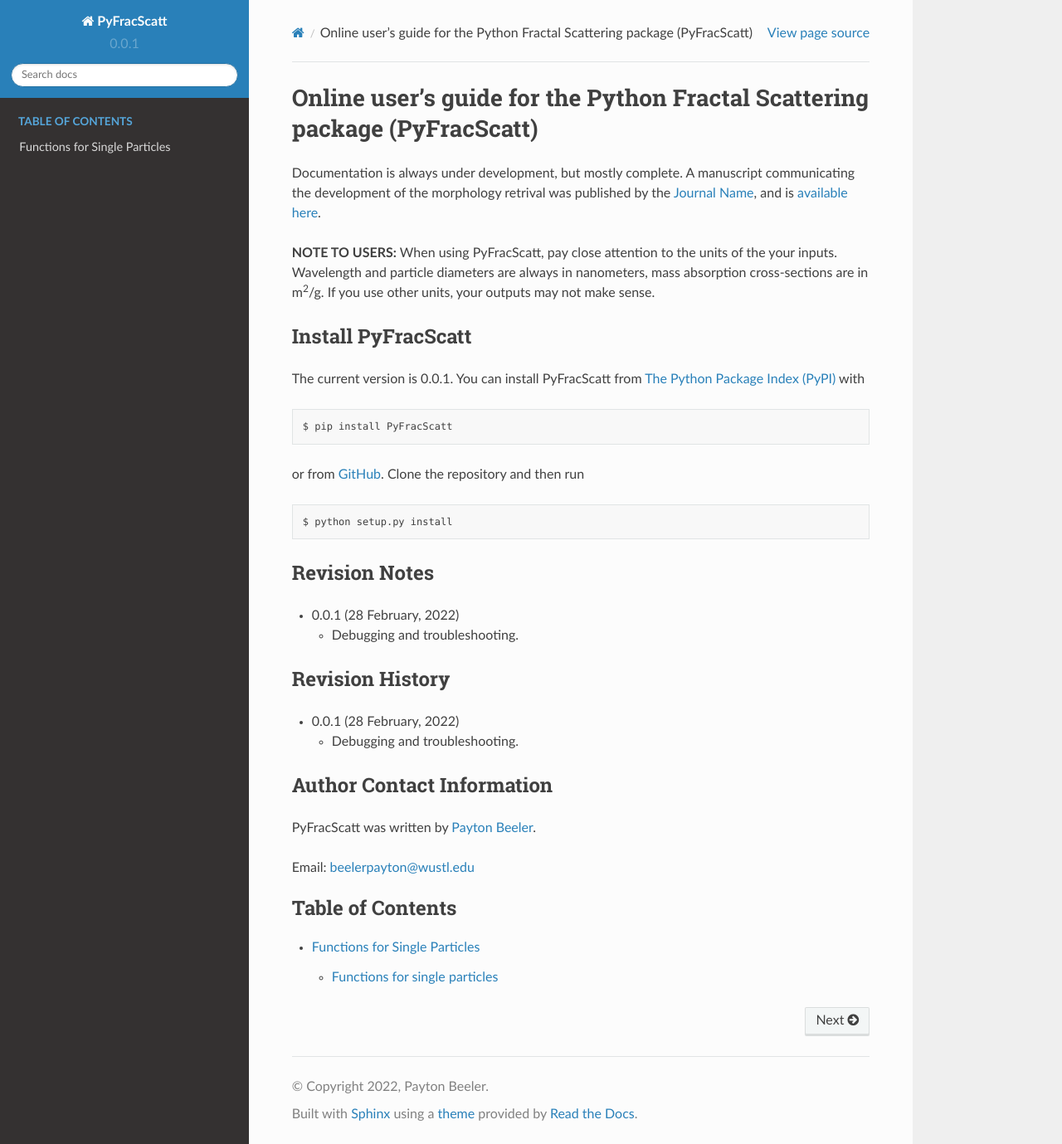
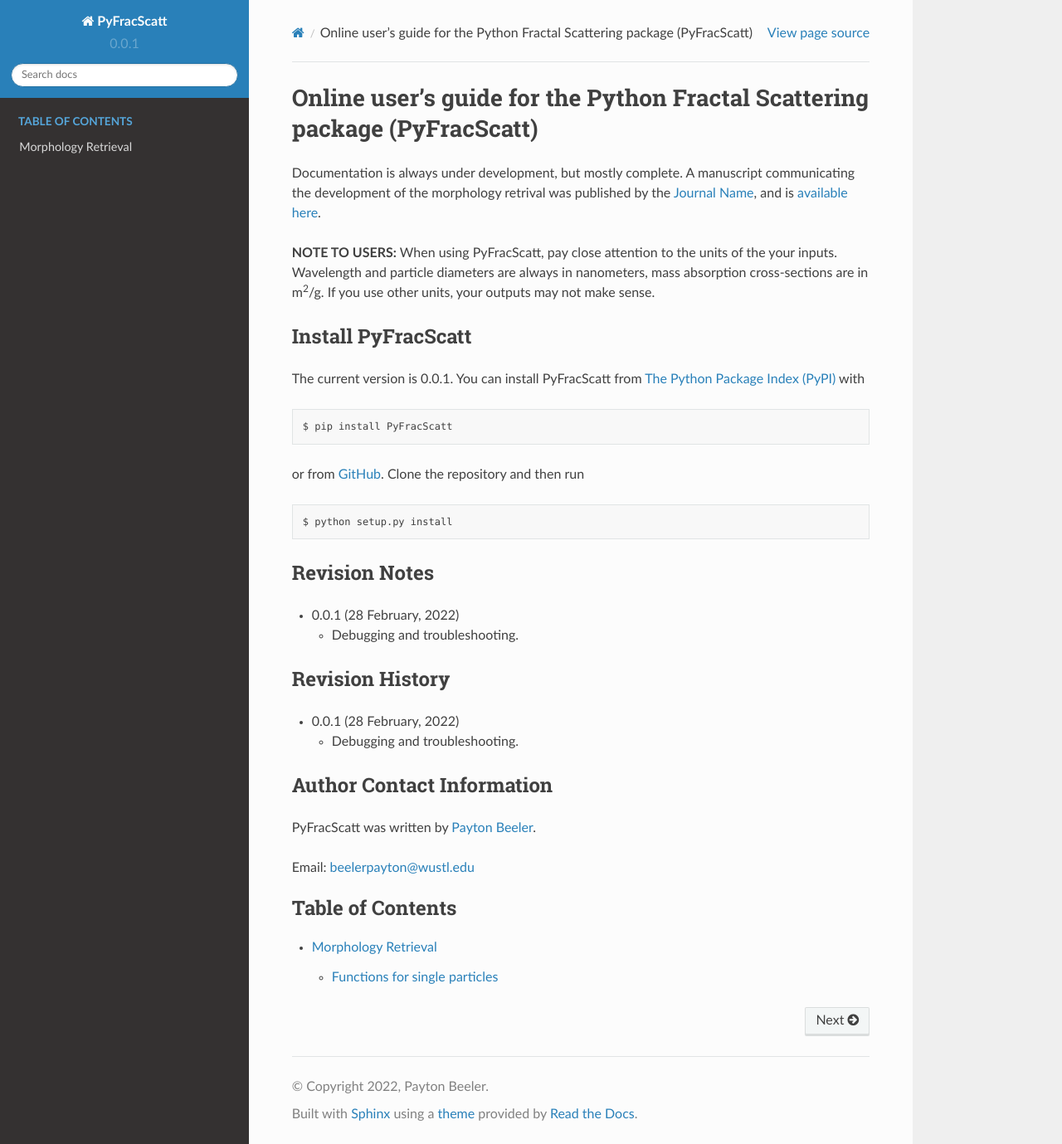
Before and after one commit to beelerpayton/FracScatt, a Sphinx documentation site: the page built from docs/source/index.rst, in a window 1280 px wide and 1379 px high. Shown: the whole window at 83% size. Built offline with Sphinx 7.4.7 and the Read the Docs theme 2.0.0, drawn with Linux system fonts in a browser that asks for light colours; pages that are not in the unit, such as notebooks, are missing from menus.

Commit message:
Update index.rst

```diff
--- a/docs/source/index.rst
+++ b/docs/source/index.rst
@@ -49,5 +49,5 @@ Email: `beelerpayton@wustl.edu <mailto:beelerpayton@wustl.edu?subject=PyFracScat
    :caption: Table of Contents
 
    Documentation Home <index>
-   Functions for Single Particles <functions>
+   Morphology Retrieval <functions>
    Example Scripts <examples>
```
